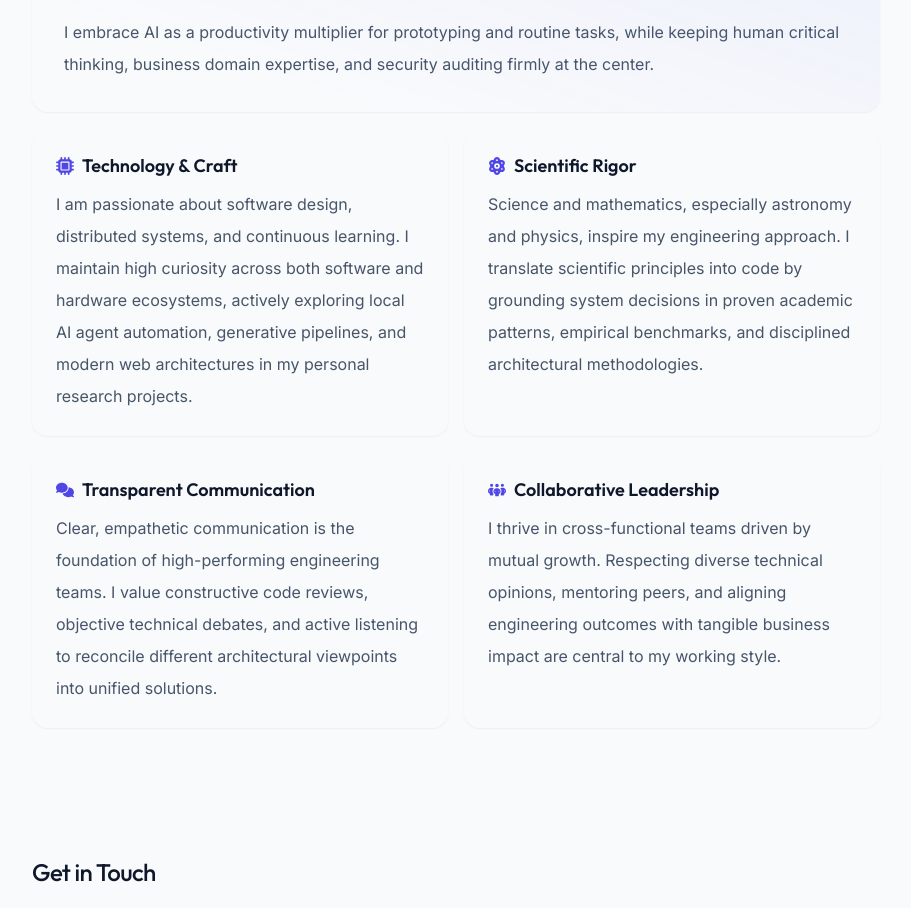
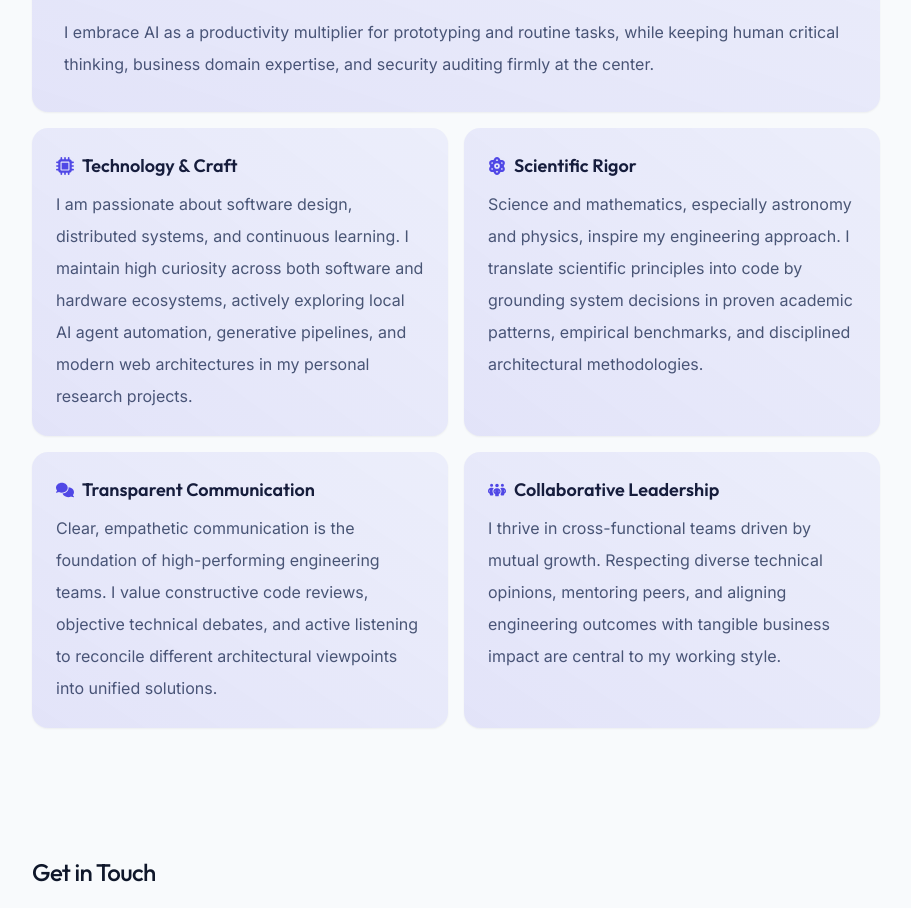
Before and after one commit to rafaelchampion/InteractiveCV, a Next.js app: page / in a window 1280 px wide. Shown: the part 7743-8651 px from the top of the page, without its empty margins (184-1095 px from the left). Built offline with nearby package versions, Linux system fonts and the light colour scheme.

Commit message:
refactor(timeline): usar componente Text as='li' para itens de descricao (ref #14)

```diff
--- a/src/components/sections/CareerTimeline.tsx
+++ b/src/components/sections/CareerTimeline.tsx
@@ -68,30 +68,27 @@ export const CareerTimeline: React.FC = () => {
                     {isExpanded ? t('career_collapse_details') : t('career_expand_details')}
                   </span>
                   <FaChevronDown
-                    className={`w-3 h-3 transition-transform duration-300 ${
-                      isExpanded ? 'rotate-180' : ''
-                    }`}
+                    className={`w-3 h-3 transition-transform duration-300 ${isExpanded ? 'rotate-180' : ''
+                      }`}
                   />
                 </button>
 
                 {/* Smooth Expansion Container using CSS Grid rows + text blur-fade */}
                 <div
-                  className={`grid transition-all duration-400 ease-[cubic-bezier(0.16,1,0.3,1)] overflow-hidden ${
-                    isExpanded ? 'grid-rows-[1fr] mt-4 pt-4 border-t border-subtle' : 'grid-rows-[0fr]'
-                  }`}
+                  className={`grid transition-all duration-400 ease-[cubic-bezier(0.16,1,0.3,1)] overflow-hidden ${isExpanded ? 'grid-rows-[1fr] mt-4 pt-4' : 'grid-rows-[0fr]'
+                    }`}
                 >
                   <div className="min-h-0">
                     <ul
-                      className={`space-y-2.5 pl-4 list-disc text-xs sm:text-sm text-text-secondary transition-all duration-500 ease-out ${
-                        isExpanded
-                          ? 'opacity-100 blur-0 translate-y-0'
-                          : 'opacity-0 blur-sm -translate-y-2 pointer-events-none'
-                      }`}
+                      className={`space-y-2.5 list-disc text-xs sm:text-sm bg-indigo-500/5 rounded-xl p-8 text-text-secondary transition-all duration-500 ease-out ${isExpanded
+                        ? 'opacity-100 blur-0 translate-y-0'
+                        : 'opacity-0 blur-sm -translate-y-2 pointer-events-none'
+                        }`}
                     >
                       {job.descriptionKeys.map((descKey) => (
-                        <li key={descKey} className="leading-relaxed">
+                        <Text as="li" variant="body" key={descKey} className="leading-relaxed">
                           {t(descKey as any)}
-                        </li>
+                        </Text>
                       ))}
                     </ul>
                   </div>
--- a/src/components/sections/Philosophy.tsx
+++ b/src/components/sections/Philosophy.tsx
@@ -44,7 +44,7 @@ export const Philosophy: React.FC = () => {
         </Card>
 
         {/* Technology & Craftsmanship */}
-        <Card variant="default" className="p-6">
+        <Card variant="default" gradient className="p-6">
           <Heading level={4} className="flex items-center gap-2 mb-2 text-sm sm:text-base">
             <FaMicrochip className="text-accent-primary shrink-0" />
             <span>{t('interests_tech_title')}</span>
@@ -55,7 +55,7 @@ export const Philosophy: React.FC = () => {
         </Card>
 
         {/* Scientific Rigor */}
-        <Card variant="default" className="p-6">
+        <Card variant="default" gradient className="p-6">
           <Heading level={4} className="flex items-center gap-2 mb-2 text-sm sm:text-base">
             <FaAtom className="text-accent-primary shrink-0" />
             <span>{t('interests_science_title')}</span>
@@ -66,7 +66,7 @@ export const Philosophy: React.FC = () => {
         </Card>
 
         {/* Transparent Communication */}
-        <Card variant="default" className="p-6">
+        <Card variant="default" gradient className="p-6">
           <Heading level={4} className="flex items-center gap-2 mb-2 text-sm sm:text-base">
             <FaComments className="text-accent-primary shrink-0" />
             <span>{t('interests_communication_title')}</span>
@@ -77,7 +77,7 @@ export const Philosophy: React.FC = () => {
         </Card>
 
         {/* Collaborative Leadership */}
-        <Card variant="default" className="p-6">
+        <Card variant="default" gradient className="p-6">
           <Heading level={4} className="flex items-center gap-2 mb-2 text-sm sm:text-base">
             <FaPeopleGroup className="text-accent-primary shrink-0" />
             <span>{t('interests_teamwork_title')}</span>
--- a/src/components/ui/Card.tsx
+++ b/src/components/ui/Card.tsx
@@ -33,7 +33,7 @@ export const Card: React.FC<CardProps> = ({
           className="absolute inset-0 pointer-events-none transition-opacity duration-300"
           style={{
             background:
-              'linear-gradient(to top right, transparent 0%, transparent 20%, var(--accent-subtle) 100%)',
+              'linear-gradient(to top right, var(--accent-glow) 0%, var(--accent-subtle) 100%)',
           }}
         />
       )}
--- a/src/components/ui/Typography.tsx
+++ b/src/components/ui/Typography.tsx
@@ -28,9 +28,9 @@ export const Heading: React.FC<HeadingProps> = ({
   );
 };
 
-interface TextProps extends React.HTMLAttributes<HTMLParagraphElement> {
+interface TextProps extends React.HTMLAttributes<HTMLElement> {
   variant?: 'lead' | 'body' | 'muted' | 'small' | 'mono';
-  as?: 'p' | 'span' | 'div';
+  as?: 'p' | 'span' | 'div' | 'li';
   children: React.ReactNode;
   className?: string;
 }
```
